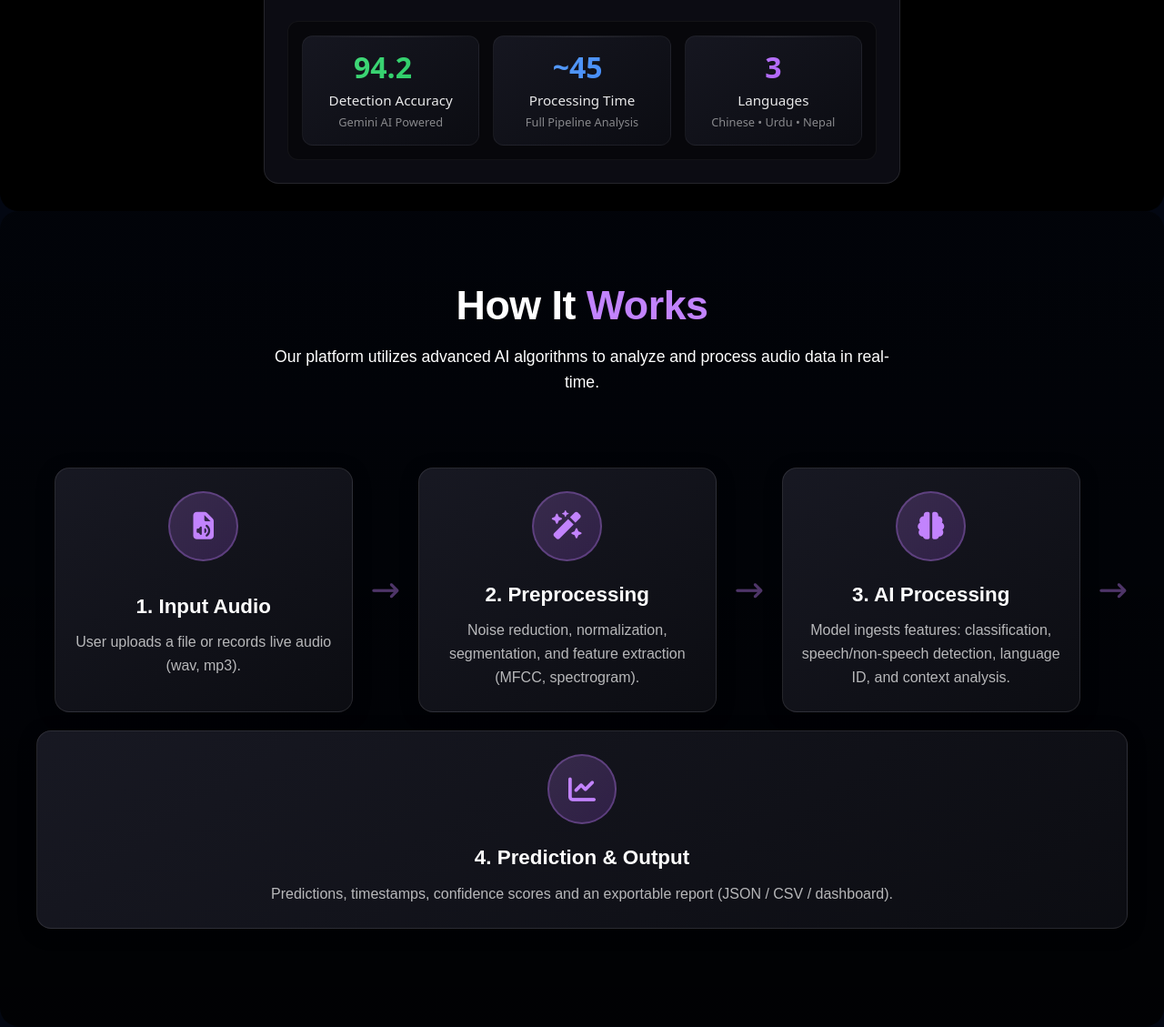
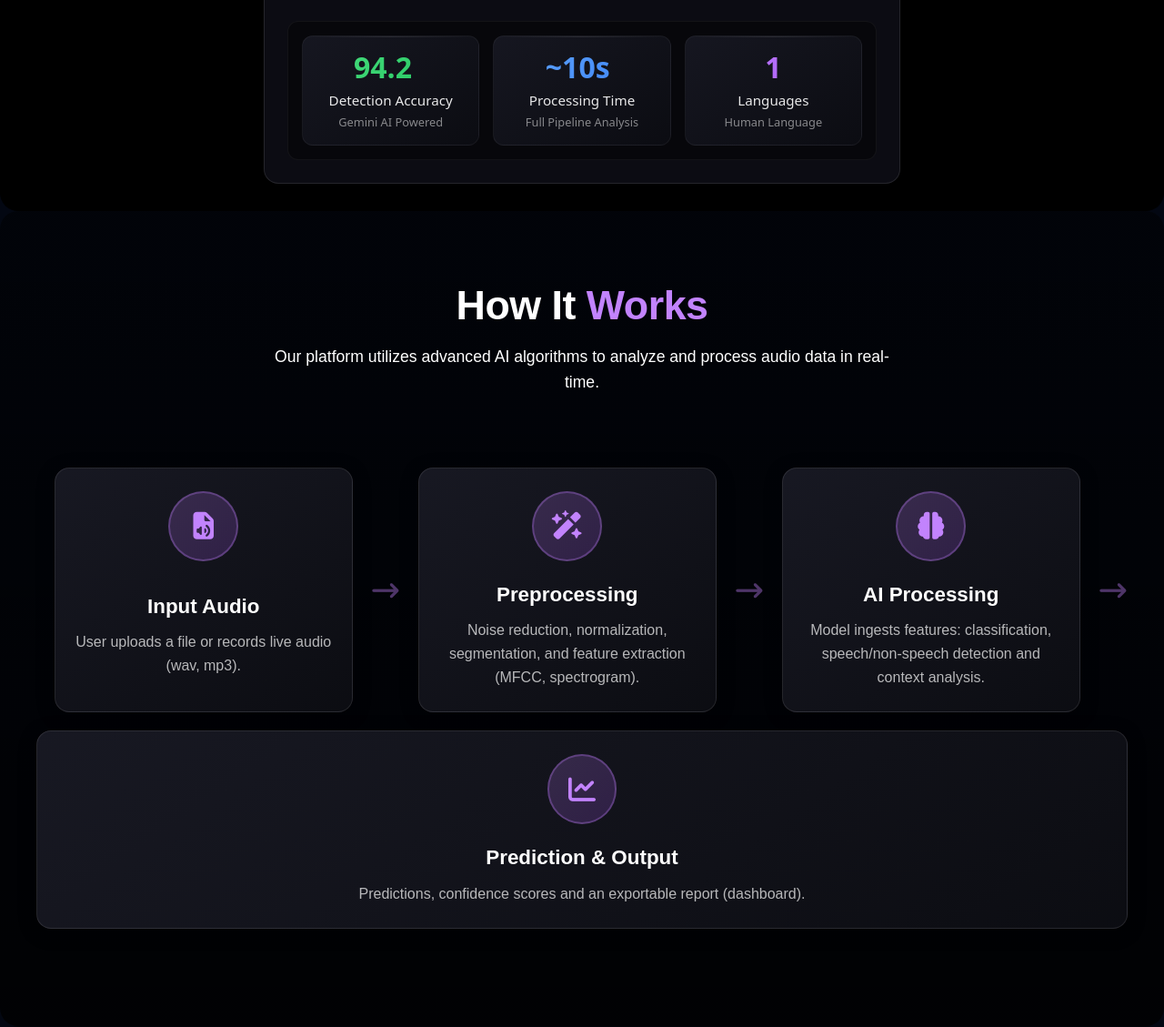
Before and after one commit to Biswajit704497/SpeachNonSpeachDeticition, a Flask app: page / in a window 1280 px wide. Shown: the part 1309-2438 px from the top of the page at 91% size. Run offline with Flask 3, Linux system fonts and the light colour scheme; some libraries are stand-ins or nearby versions; some web fonts are replaced.

Commit message:
UI update by subhadip

```diff
--- a/templates/base.html
+++ b/templates/base.html
@@ -51,7 +51,7 @@
                         <a class="nav-link active text-light" aria-current="page" href="#analyze">Analyze</a>
                     </li>
                     <li class="nav-item">
-                        <a class="nav-link active text-light" aria-current="page" href="#works">Dashboard</a>
+                        <a class="nav-link active text-light" aria-current="page" href="#works">Works</a>
                     </li>
                     <li class="nav-item">
                         <a class="nav-link active text-light" aria-current="page" href="#features">Features</a>
--- a/templates/index.html
+++ b/templates/index.html
@@ -5,6 +5,8 @@
 <link rel="stylesheet" href="{{ url_for('static', filename='css/analyzePage.css') }}">
 <link rel="stylesheet" href="{{ url_for('static', filename='css/works-step.css') }}">
 <link rel="stylesheet" href="{{ url_for('static', filename='css/features.css') }}">
+
+<!-- hero-section-start -->
 <div class="container mt-5">
     <section class="hero" id="hero">
         <div class="hero-inner text-center">
@@ -33,7 +35,9 @@
     </section>
 </div>
 
+<!-- hero-section-end -->
 
+<!--analyze-section-start-->
 <section class="analyze" id="analyze">
     <div class="analyze-inner">
         <h1> <span style="color: #C283FD;">AI Analysis</span> in Action</h1>
@@ -52,21 +56,23 @@
                         <div class="metric-sublabel">Gemini AI Powered</div>
                     </div>
                     <div class="metric-box processing">
-                        <div class="metric-value">~45<span>s</span></div>
+                        <div class="metric-value">~10s<span>s</span></div>
                         <div class="metric-label">Processing Time</div>
                         <div class="metric-sublabel">Full Pipeline Analysis</div>
                     </div>
                     <div class="metric-box languages">
-                        <div class="metric-value">3</div>
+                        <div class="metric-value">1</div>
                         <div class="metric-label">Languages</div>
-                        <div class="metric-sublabel">Chinese • Urdu • Nepal</div>
+                        <div class="metric-sublabel">Human Language</div>
                     </div>
                 </div>
             </div>
         </div>
+    </div>
 
+    <!--analyze-section-end-->
 
-    </div>
+    <!--works-section-start-->
     <div class="works" id="works">
         <h1 class="text-white">How It <span style="color: #C283FD;">Works</span></h1>
         <p class="text-white">Our platform utilizes advanced AI algorithms to analyze and process audio data in
@@ -77,7 +83,7 @@
                 <div class="workflow-step">
                     <div class="step-icon" aria-hidden="true"><i class="fa-solid fa-file-audio"></i></div>
                     <div class="step-body">
-                        <div class="step-title">1. Input Audio</div>
+                        <div class="step-title">Input Audio</div>
                         <div class="step-desc">User uploads a file or records live audio (wav, mp3).</div>
                     </div>
                 </div>
@@ -87,7 +93,7 @@
                 <div class="workflow-step">
                     <div class="step-icon" aria-hidden="true"><i class="fa-solid fa-wand-magic-sparkles"></i></div>
                     <div class="step-body">
-                        <div class="step-title">2. Preprocessing</div>
+                        <div class="step-title">Preprocessing</div>
                         <div class="step-desc">Noise reduction, normalization, segmentation, and feature extraction (MFCC, spectrogram).</div>
                     </div>
                 </div>
@@ -97,8 +103,8 @@
                 <div class="workflow-step">
                     <div class="step-icon" aria-hidden="true"><i class="fa-solid fa-brain"></i></div>
                     <div class="step-body">
-                        <div class="step-title">3. AI Processing</div>
-                        <div class="step-desc">Model ingests features: classification, speech/non-speech detection, language ID, and context analysis.</div>
+                        <div class="step-title">AI Processing</div>
+                        <div class="step-desc">Model ingests features: classification, speech/non-speech detection and context analysis.</div>
                     </div>
                 </div>
 
@@ -107,16 +113,15 @@
                 <div class="workflow-step">
                     <div class="step-icon" aria-hidden="true"><i class="fa-solid fa-chart-line"></i></div>
                     <div class="step-body">
-                        <div class="step-title">4. Prediction & Output</div>
-                        <div class="step-desc">Predictions, timestamps, confidence scores and an exportable report (JSON / CSV / dashboard).</div>
+                        <div class="step-title">Prediction & Output</div>
+                        <div class="step-desc">Predictions, confidence scores and an exportable report (dashboard).</div>
                     </div>
                 </div>
             </div>
+    </div>
+    <!--works-section-end-->
 
-
-
-
-    </div>
+    <!--features-section-start-->
     <div class="features" id="features">
         <h1 class="text-white">Key <span style="color: #C283FD;">Features</span></h1>
         <p>Advance AI processing capabilities for real-time audio analysis.</p>
@@ -186,7 +191,7 @@
         </div>
     </div>
 </section>
-
+<!--features-section-end-->
 
 
 {%endblock %}
```
